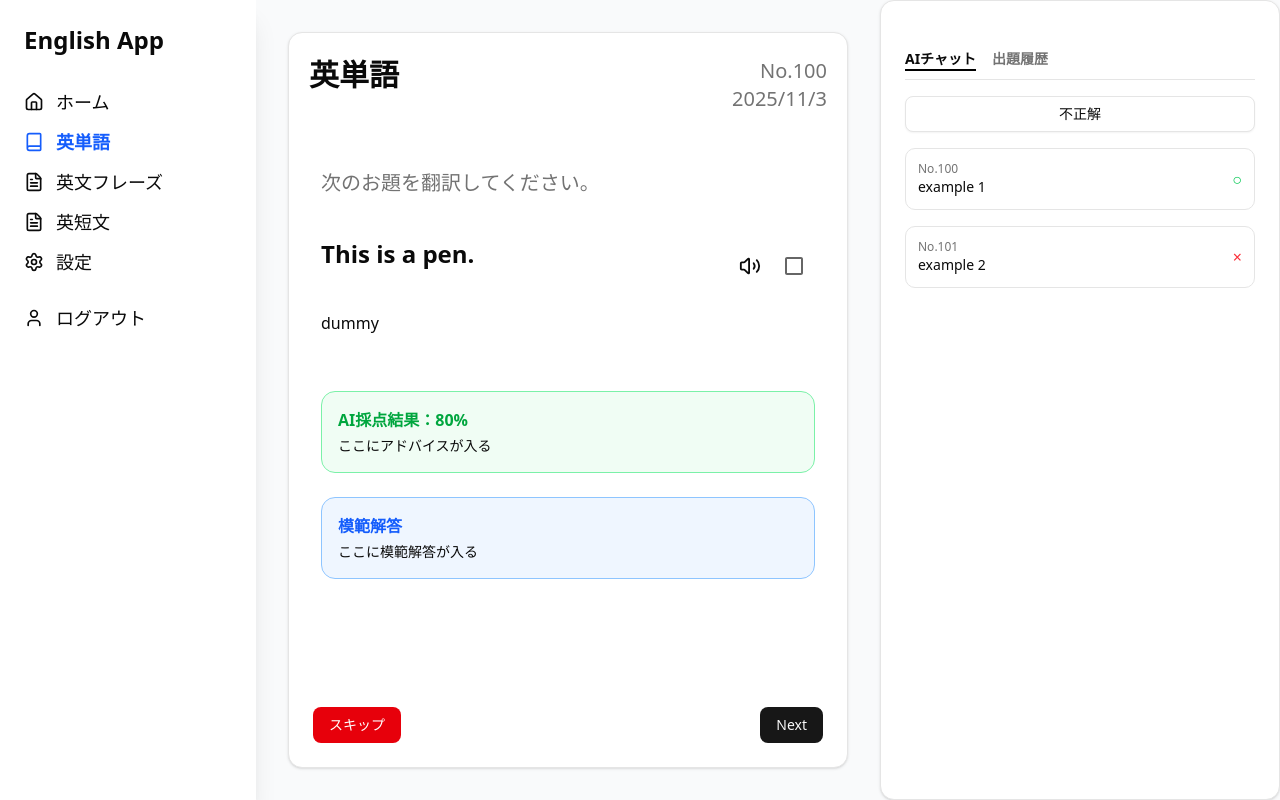
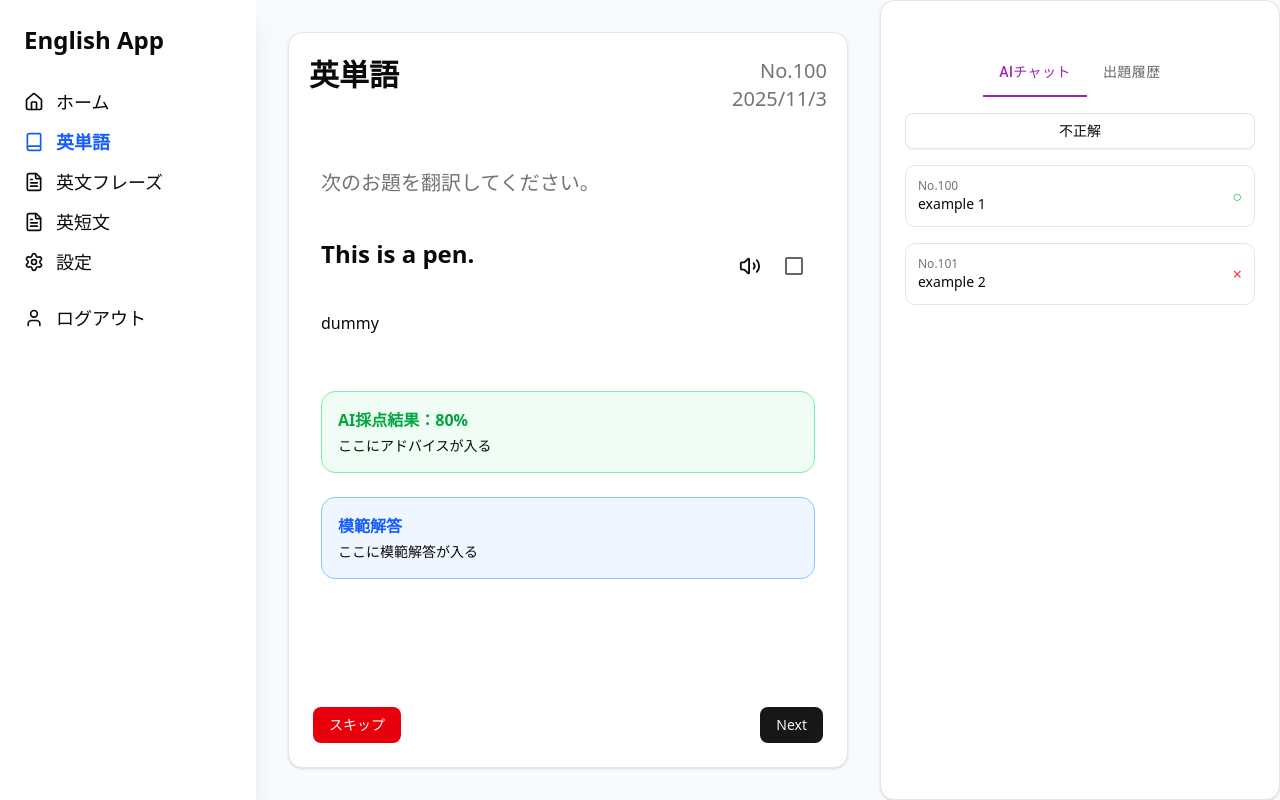
Before and after one commit to yuuki9089/learn-eng-app, a Next.js app: page /words in a window 1280 px wide. Built offline with nearby package versions, Linux system fonts and the light colour scheme.

Commit message:
Add: SubPanelのTabの実装

```diff
--- a/components/subpanel.tsx
+++ b/components/subpanel.tsx
@@ -1,17 +1,39 @@
+"use client";
+
 import { Card, CardContent } from "@/components/ui/card";
 import { Button } from "@/components/ui/button";
+import Tabs from '@mui/material/Tabs';
+import Tab from '@mui/material/Tab';
+import { Box } from "@mui/material";
+import { useState } from "react";
+
 
 export default function SubPanel() {
+    const [selectedTab, setSelectedTab] = useState("1");
+    const handleChange = (event: React.SyntheticEvent, newValue: string) => {
+        setSelectedTab(newValue);
+    };
     return (
         <>
             {/* Right panel */}
             <Card className="w-100">
                 <CardContent className="p-6 space-y-4">
-                    <div className="flex gap-4 border-b pb-2 text-sm font-semibold">
+                    <div className="flex justify-center">
+                        <Tabs
+                            value={selectedTab}
+                            onChange={handleChange}
+                            textColor="secondary"
+                            indicatorColor="secondary"
+                            aria-label="secondary tabs example"
+                        >
+                            <Tab value="1" label="AIチャット" />
+                            <Tab value="2" label="出題履歴" />
+                        </Tabs>
+                        {/* <div className="flex gap-4 border-b pb-2 text-sm font-semibold">
                         <span className="border-b-2 border-black">AIチャット</span>
                         <span className="text-muted-foreground">出題履歴</span>
+                    </div> */}
                     </div>
-
 
                     <Button variant="outline" className="w-full">不正解</Button>
 
```
